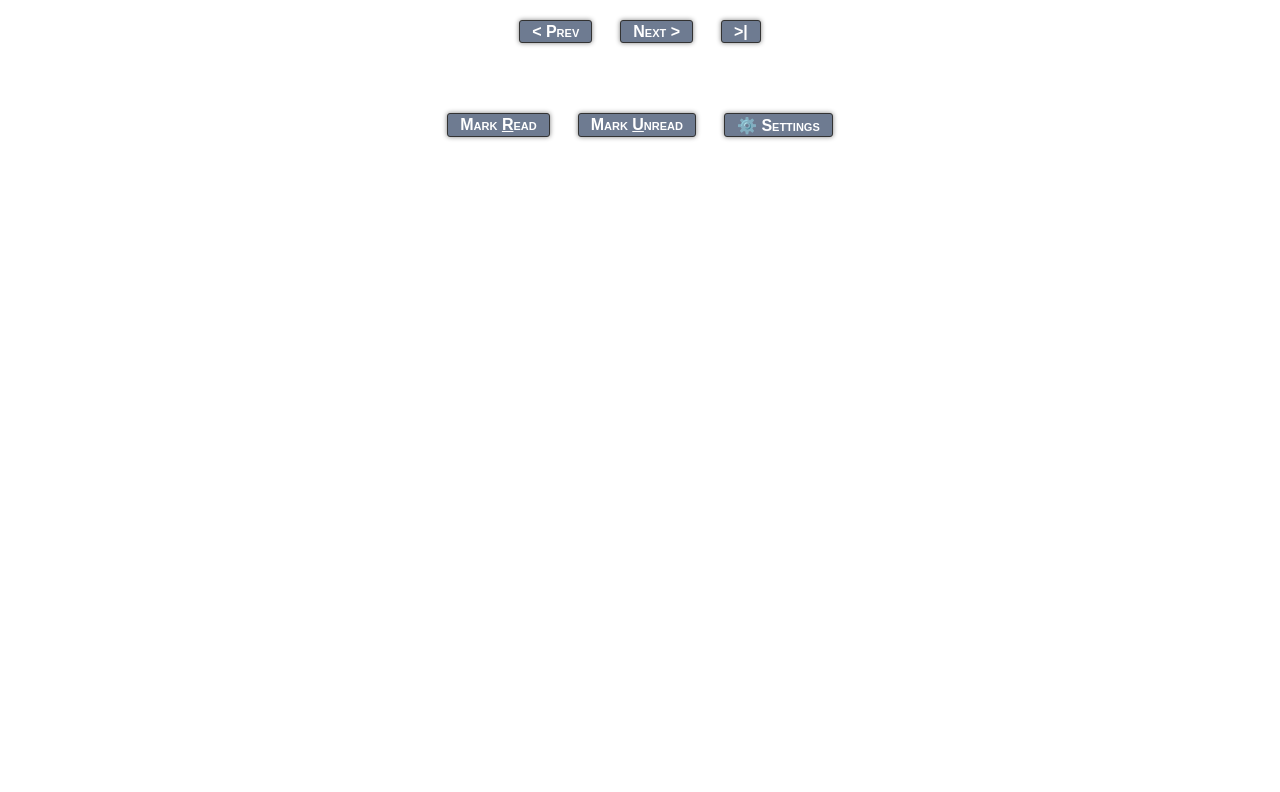
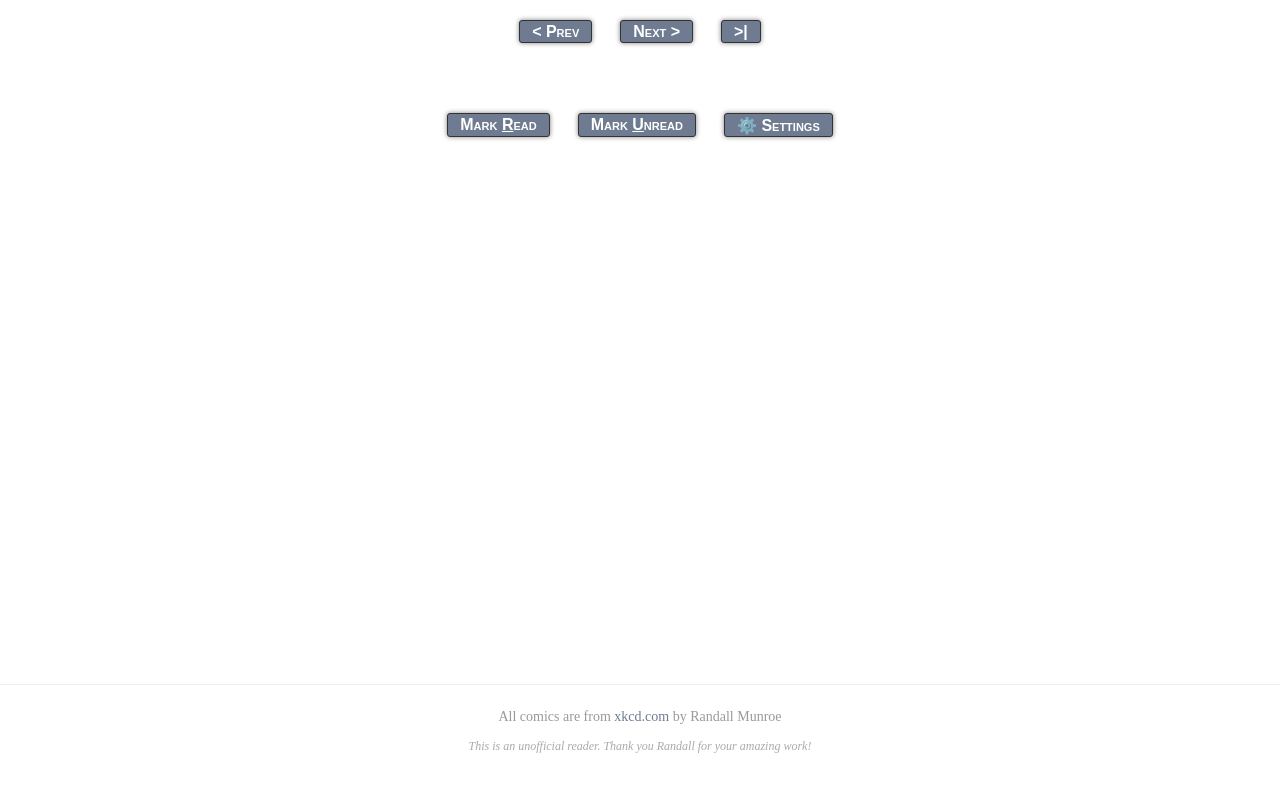
Before and after one commit to conjuncts/xkcd-reader, a website built with Vite: page index.html in a window 1280 px wide. Built offline with nearby package versions, Linux system fonts and the light colour scheme; no server answers.

Commit message:
Add footer and acknowledgement

```diff
--- a/index.html
+++ b/index.html
@@ -40,7 +40,7 @@
               <input type="checkbox" id="incognitoToggle">
               <span class="toggle-slider"></span>
             </label>
-            <span class="toggle-label" id="incognitoLabel">Incognito Mode</span>
+            <span id="incognitoLabel" class="toggle-label">Incognito Mode</span>
           </div>
         </div>
         <div class="settings-section">
@@ -52,6 +52,11 @@
     </div>
   </div>
 
+  <footer class="footer">
+    <p>All comics are from <a href="https://xkcd.com" target="_blank" rel="noopener">xkcd.com</a> by Randall Munroe</p>
+    <p class="footer-note">This is an unofficial reader. Thank you Randall for your amazing work!</p>
+  </footer>
+
   <script type="module" src="src/main.ts"></script>
 </body>
 </html>
--- a/src/styles.css
+++ b/src/styles.css
@@ -1,8 +1,16 @@
+body {
+  min-height: 100vh;
+  margin: 0;
+  display: flex;
+  flex-direction: column;
+}
+
 .comic-container {
   max-width: 800px;
   margin: 0 auto;
   padding: 0 20px 20px 20px;
   text-align: center;
+  flex: 1;
 }
 
 .navigation {
@@ -63,8 +71,6 @@
   background-color: #FFF;
   color: #6E7B91;
 }
-
-
 
 .button:disabled.button:disabled {
   background-color: #B0BEC5;
@@ -208,3 +214,30 @@ input:checked + .toggle-slider:before {
 input:focus + .toggle-slider {
   box-shadow: 0 0 1px #6E7B91;
 }
+
+/* Footer styles */
+.footer {
+  text-align: center;
+  padding: 10px;
+  margin-top: auto;
+  margin-bottom: 3vh;
+  color: #999;
+  font-size: 14px;
+  border-top: 1px solid #eee;
+}
+
+.footer a {
+  color: #6E7B91;
+  text-decoration: none;
+}
+
+.footer a:hover {
+  text-decoration: underline;
+}
+
+.footer-note {
+  color: #aaa;
+  font-style: italic;
+  margin-top: 8px;
+  font-size: 12px;
+}
```
